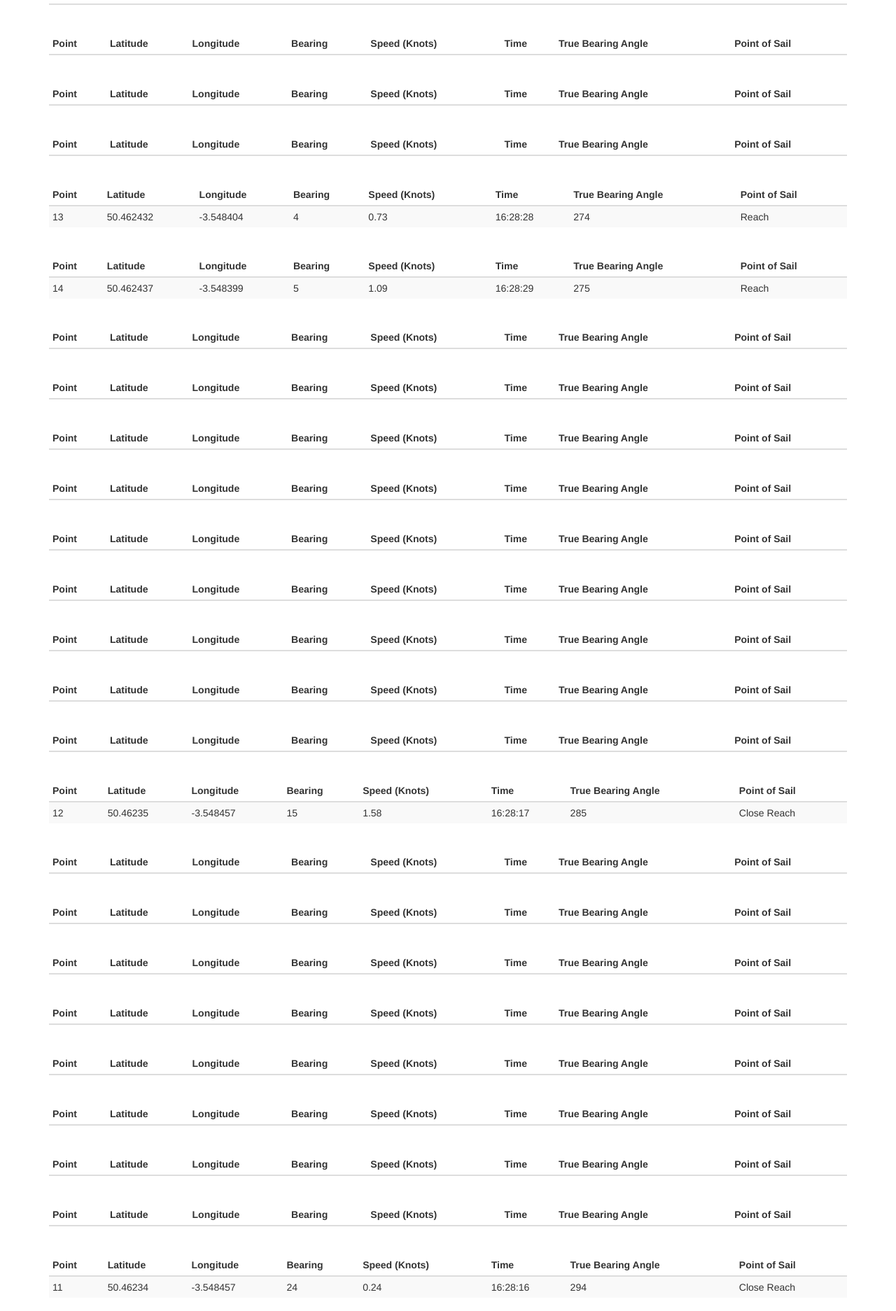
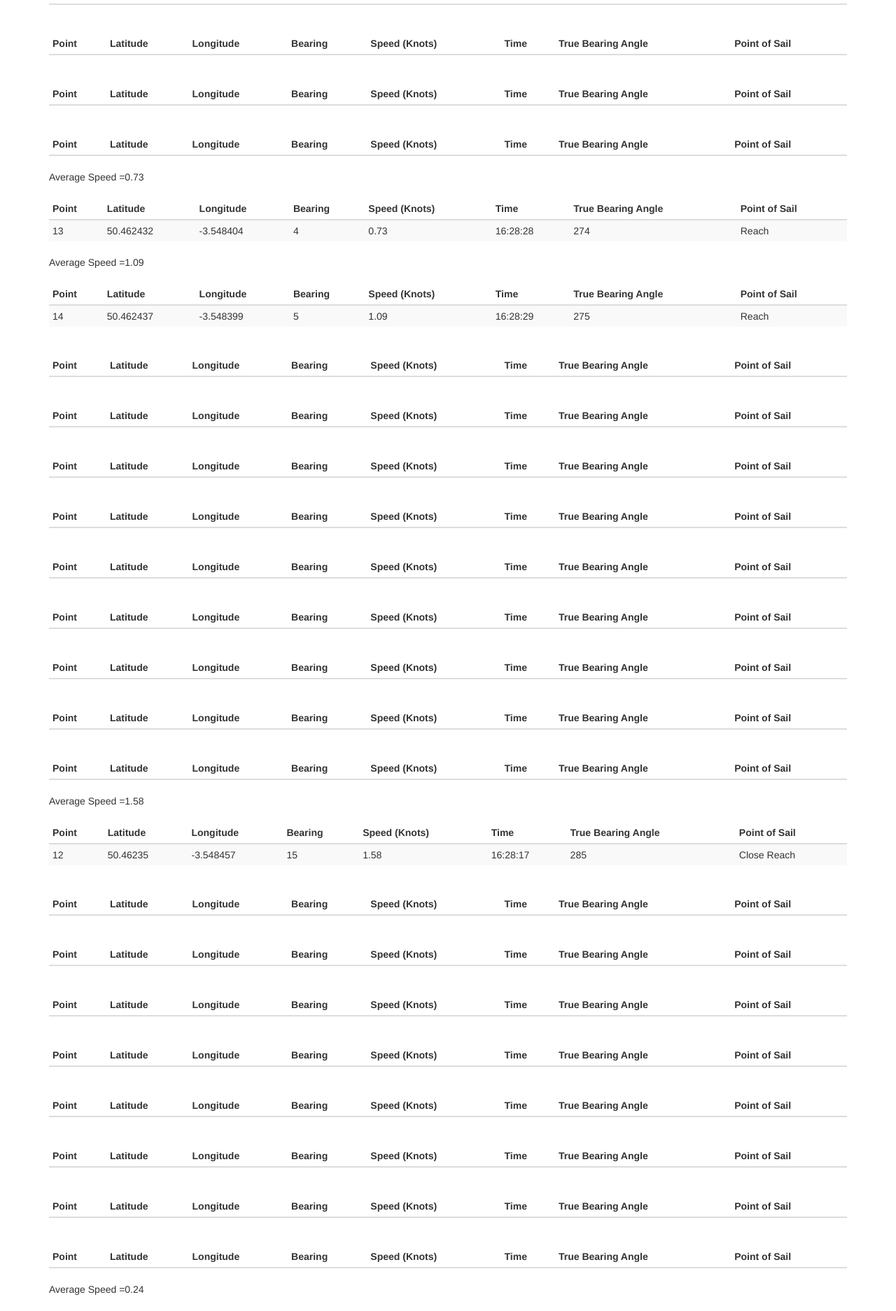
Before and after one commit to DaleHawkes/Track-King, a PHP site: page /single_race_polar_diagram_data.php?selecteddate=2014-10-07 in a window 1280 px wide. Shown: the part 485-2359 px from the top of the page at 70% size. Run offline with PHP 8.4, Linux system fonts and the light colour scheme; data comes from the database, SQL or seed files in the repository; lists and menus that the app fills with data are empty; some libraries are stand-ins or nearby versions.

Commit message:
We have an array for pulling the results, we now need to sort out the average speed

```diff
--- a/single_race_polar_diagram_data.php
+++ b/single_race_polar_diagram_data.php
@@ -173,7 +173,11 @@ echo "<tr><td>".$point."</td><td>".$latitude."</td><td>".$longitude."</td><td>".
 
 ## WE NEED TO USE THIS SPACE TO ADD UP OUR SPEED AND THEN DEVIDE BY THE TOTAL NUMBER OF ROWS ###################################################################################################################
 
+//mysql_affected_rows();
 
+$averagespeed = $actualspeeddecimal / mysql_affected_rows();
+
+echo "Average Speed =".$averagespeed."<br>";
 
 ## #####################
 
```
